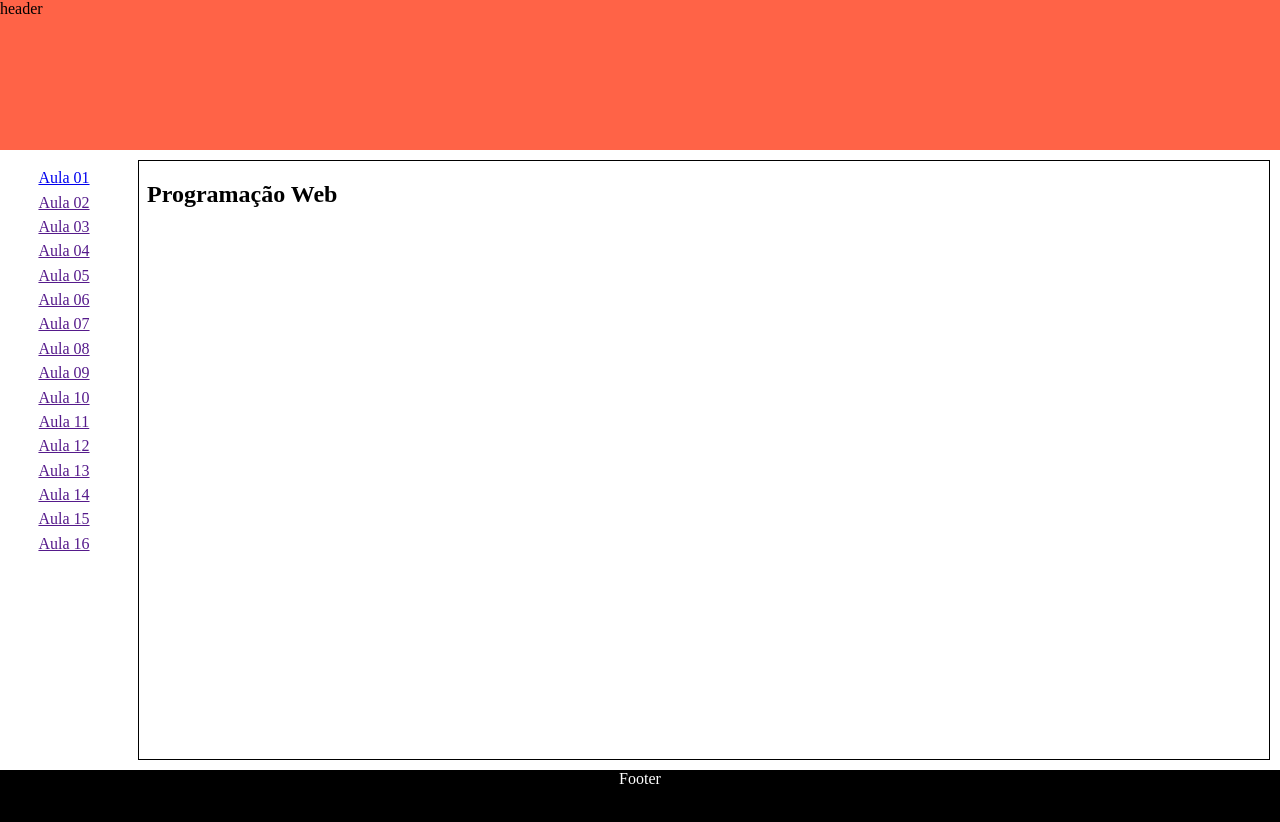
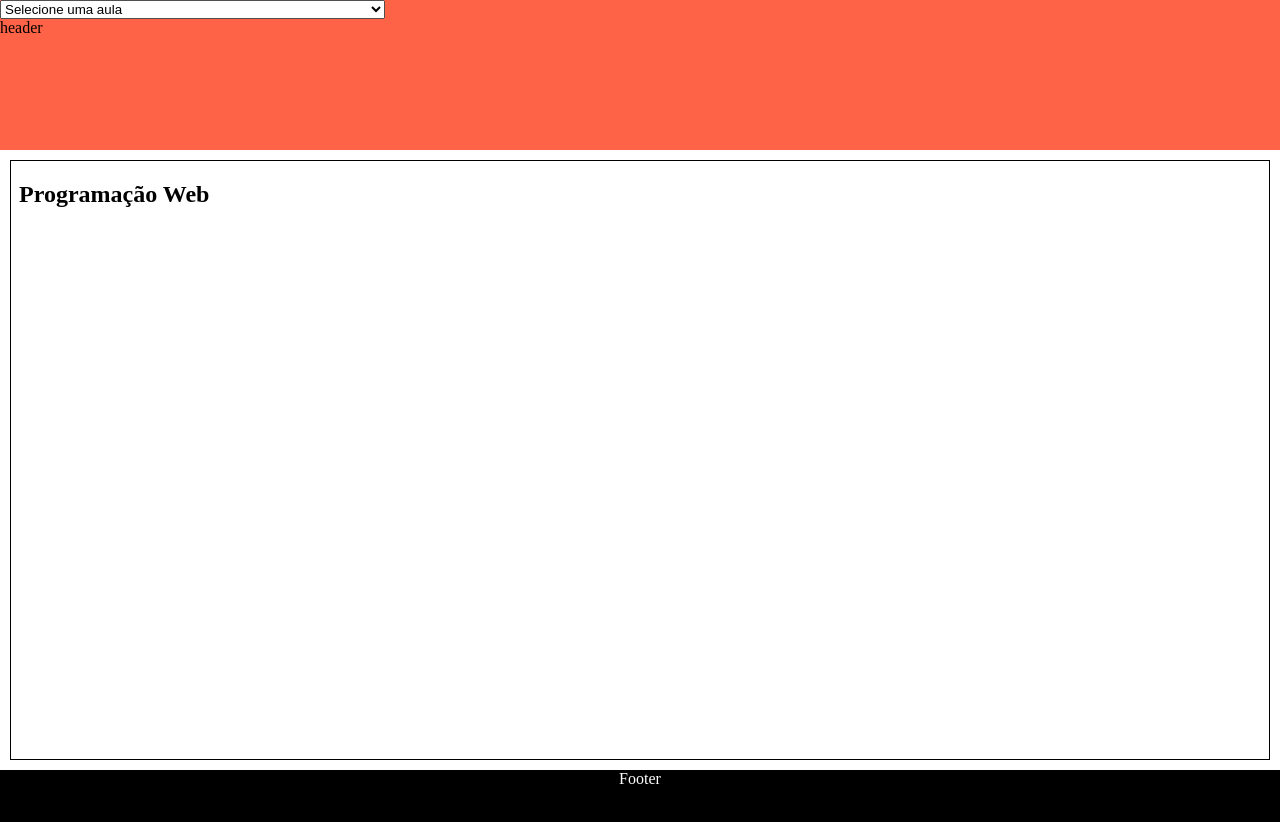
Before and after one commit to AlexMandri/dev_web_fat, a plain HTML site: page index.html in a window 1280 px wide. Drawn offline with Linux system fonts and the light colour scheme.

Commit message:
alteração do menu para select

```diff
--- a/index.html
+++ b/index.html
@@ -1,15 +1,41 @@
 <!DOCTYPE html>
 <html lang="pt-br">
+
 <head>
     <meta charset="UTF-8">
     <meta name="viewport" content="width=device-width, initial-scale=1.0">
     <link rel="stylesheet" href="./css/style.css">
     <title>Programação Web</title>
 </head>
+
 <body>
-    <header><p>header</p></header>
+    <header>
+        <nav>
+            <select name="aulas" id="aula" onchange="parent.frames['frame'].location.href=this.value;">
+                <option value="" disabled selected>Selecione uma aula</option>
+                <option value="#">Aula 01</option>
+                <option value="aula1.html">01 Introdução ao HTML</option>
+                <option value="aula1.html">02 Tabelas e Multimidia</option>
+                <option value="aula1.html">03 Formulários</option>
+                <option value="aula1.html">04 Atividade Prática HTML</option>
+                <option value="aula1.html">05 Introdução ao CSS</option>
+                <option value="aula1.html">06 Posicionamento no css</option>
+                <option value="aula1.html">07 Layouts</option>
+                <option value="aula1.html">08 Atribuindo o estilo para a página PET</option>
+                <option value="aula1.html">09 JavaScript</option>
+                <option value="aula1.html">10 Funções JavaScript</option>
+                <option value="aula1.html">11 Eventos JavaScript</option>
+                <option value="aula1.html">12 Projeto Criando Interação com JavaScript</option>
+                <option value="aula1.html">13 Domínio Web</option>
+                <option value="aula1.html">14 Hospedagem</option>
+                <option value="aula1.html">15 Protocolos e métodos para subir arquivos no servidor web</option>
+                <option value="aula1.html">16 Subindo o seu site</option>
+            </select>
+        </nav>
+        <p>header</p>
+    </header>
     <main>
-        <aside>
+        <!-- <aside>
             <nav>
                 <a href="#" target="frame">Aula 01</a>
                 <a href="">Aula 02</a>
@@ -28,13 +54,16 @@
                 <a href="">Aula 15</a>
                 <a href="">Aula 16</a>
             </nav>
-        </aside>
+        </aside> -->
         <section>
             <iframe id="tela" name="frame" srcdoc="<h2>Programação Web</h2>">
                 <p>Infelizmente este navegador não é compativel</p>
             </iframe>
         </section>
     </main>
-    <footer><p>Footer</p></footer>
+    <footer>
+        <p>Footer</p>
+    </footer>
 </body>
+
 </html>
```
